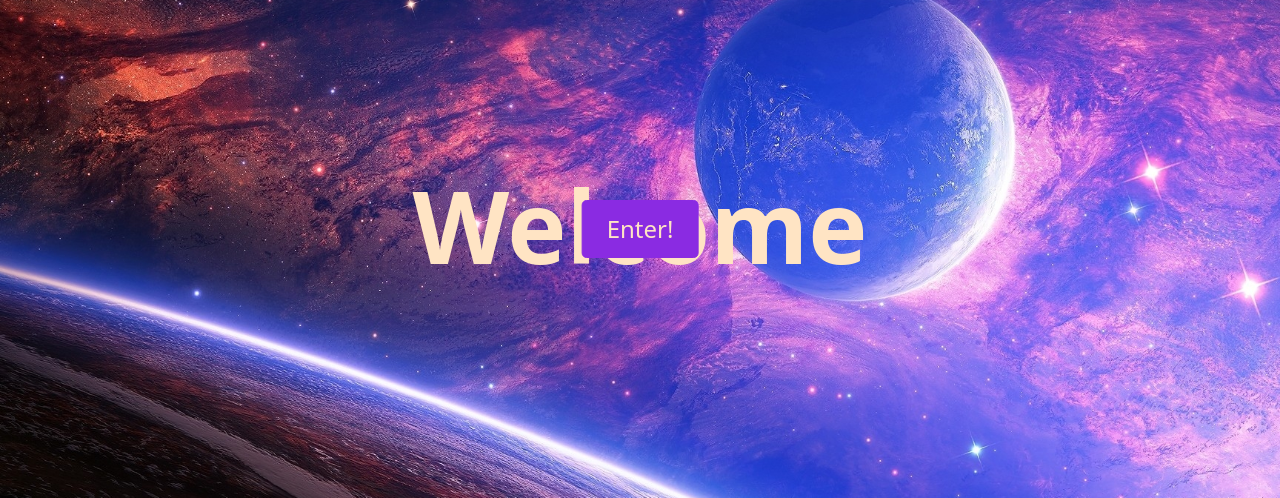
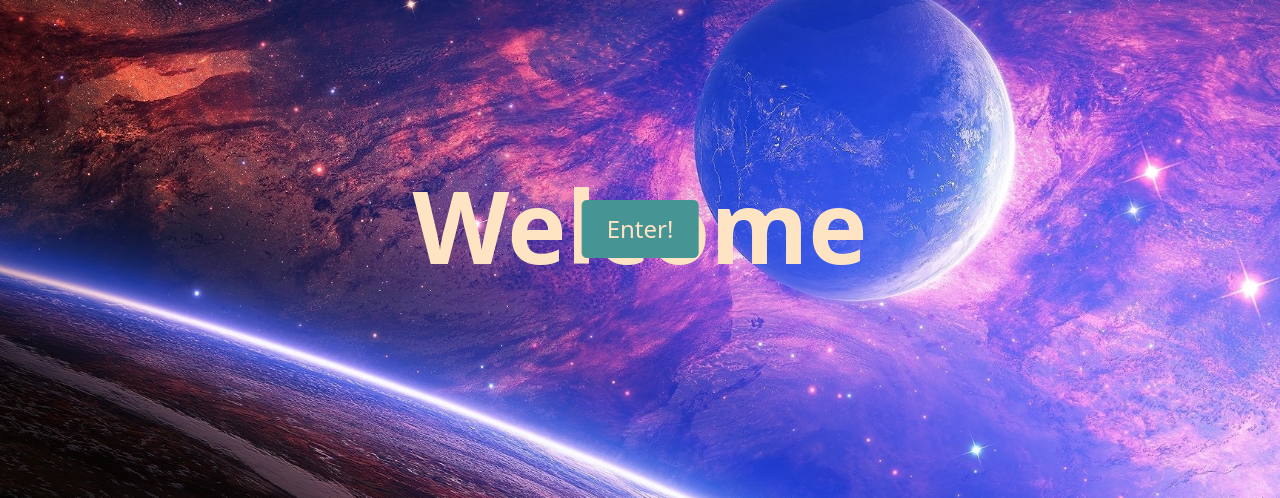
Before and after one commit to GitHub-Harrison/portfolio, a Django app: page / in a window 1280 px wide. Shown: the part 211-709 px from the top of the page. Run offline with Django 3.2, Linux system fonts and the light colour scheme; some libraries are stand-ins or nearby versions.

Commit message:
Change base colour for enter button

```diff
--- a/static/css/base.css
+++ b/static/css/base.css
@@ -25,8 +25,8 @@ body {
 
     /* temporary colours - change later once design is decided upon */
     color: bisque;
-    background-color: blueviolet;
-    border: 1px solid blueviolet;
+    background-color: rgb(71, 148, 148);
+    border: 1px solid rgb(71, 148, 148);
 
     margin: 0;
     position: absolute;
```
